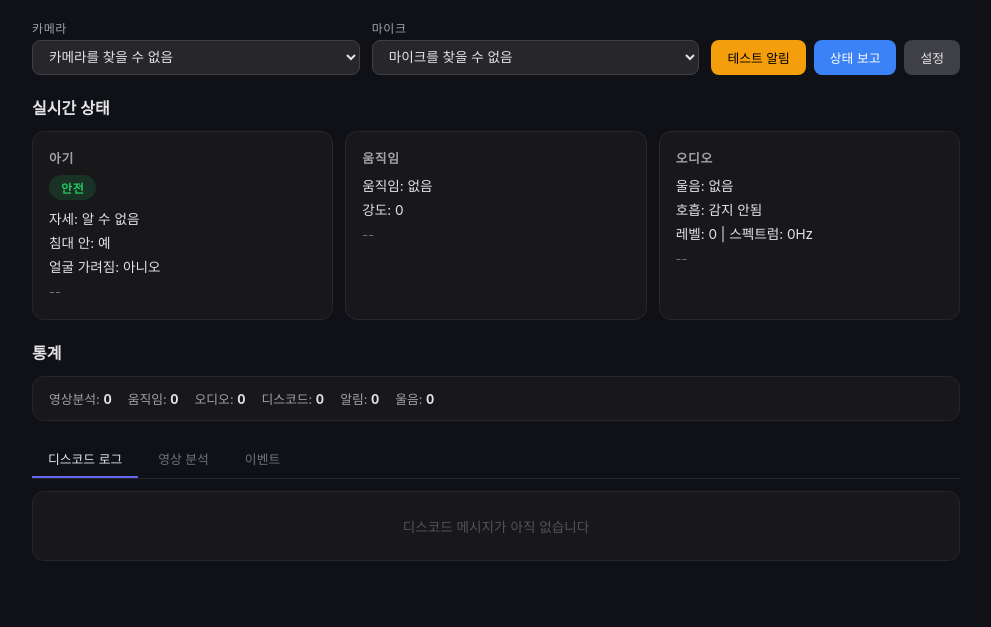
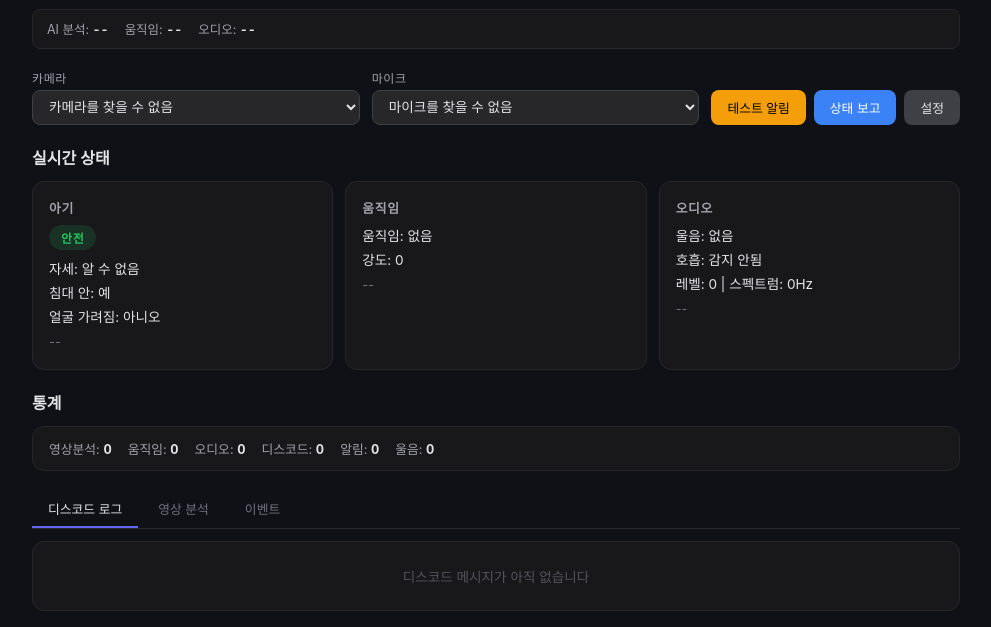
Before and after one commit to malacca-whale/baby-safety-cam-ai, a Flask app: template templates/index.html in a window 1280 px wide. Shown: the part 790-1417 px from the top of the page, without its empty margins (144-1135 px from the left). Before the commit the page ends 1351 px from the top, so only its background shows below. Run offline with Flask 3, Linux system fonts and the light colour scheme; the template is opened without the code that fills it, so the values that code supplies are empty; data comes from the database, SQL or seed files in the repository; some libraries are stand-ins or nearby versions.

Commit message:
Add Korean timezone (KST) timestamps to UI
- Add video timestamp overlay and last update info bar
- Add fmtDateTime/fmtFullDateTime functions with KST timezone
- Add last_vision_update, last_motion_update, last_audio_update
  fields to CombinedStatus schema
- Track update timestamps in pipeline processor
- Style updates for timestamp display elements

Co-Authored-By: Claude Opus 4.5 <noreply@anthropic.com>

```diff
--- a/src/pipeline/processor.py
+++ b/src/pipeline/processor.py
@@ -130,6 +130,8 @@ class Pipeline:
                     self._last_combined.baby = baby_status
                     self._last_combined.audio = audio_status
                     self._last_combined.timestamp = datetime.now()
+                    self._last_combined.last_vision_update = datetime.now()
+                    self._last_combined.last_audio_update = datetime.now()
 
                 motion_status = self._last_combined.motion
                 self.alert_manager.check_and_alert(baby_status, motion_status, frame)
@@ -156,6 +158,7 @@ class Pipeline:
                 motion_status = self.motion.detect(frame)
                 with self._lock:
                     self._last_combined.motion = motion_status
+                    self._last_combined.last_motion_update = datetime.now()
 
                 now = time.time()
                 if now - self._last_motion_log_time > self._motion_log_interval:
--- a/src/vision/schemas.py
+++ b/src/vision/schemas.py
@@ -38,3 +38,6 @@ class CombinedStatus(BaseModel):
     motion: MotionStatus = MotionStatus()
     audio: AudioStatus = AudioStatus()
     timestamp: datetime | None = None
+    last_vision_update: datetime | None = None
+    last_motion_update: datetime | None = None
+    last_audio_update: datetime | None = None
--- a/static/css/style.css
+++ b/static/css/style.css
@@ -130,6 +130,37 @@ header h1 {
     background: #22c55e;
     transition: width 0.3s ease, background 0.3s ease;
     border-radius: 0 2px 2px 0;
+}
+
+.video-timestamp {
+    position: absolute;
+    top: 12px;
+    left: 12px;
+    background: rgba(0, 0, 0, 0.7);
+    color: #e4e4e7;
+    font-size: 0.75rem;
+    padding: 4px 10px;
+    border-radius: 6px;
+    font-variant-numeric: tabular-nums;
+    z-index: 2;
+}
+
+.last-update-info {
+    display: flex;
+    flex-wrap: wrap;
+    gap: 16px;
+    margin-top: 10px;
+    padding: 10px 14px;
+    background: #18181b;
+    border: 1px solid #27272a;
+    border-radius: 8px;
+    font-size: 0.78rem;
+    color: #a1a1aa;
+}
+
+.last-update-info b {
+    color: #e4e4e7;
+    font-variant-numeric: tabular-nums;
 }
 
 /* Controls */
--- a/templates/index.html
+++ b/templates/index.html
@@ -29,6 +29,15 @@
                     <div class="audio-level-bar">
                         <div class="audio-level-fill" id="audioLevelFill"></div>
                     </div>
+                    <!-- Timestamp overlay -->
+                    <div class="video-timestamp" id="videoTimestamp">
+                        영상 스트리밍 중
+                    </div>
+                </div>
+                <div class="last-update-info">
+                    <span>AI 분석: <b id="lastVisionUpdate">--</b></span>
+                    <span>움직임: <b id="lastMotionUpdate">--</b></span>
+                    <span>오디오: <b id="lastAudioUpdate">--</b></span>
                 </div>
             </section>
 
```
Also changed, not shown: static/js/app.js (+51 -1 lines).
